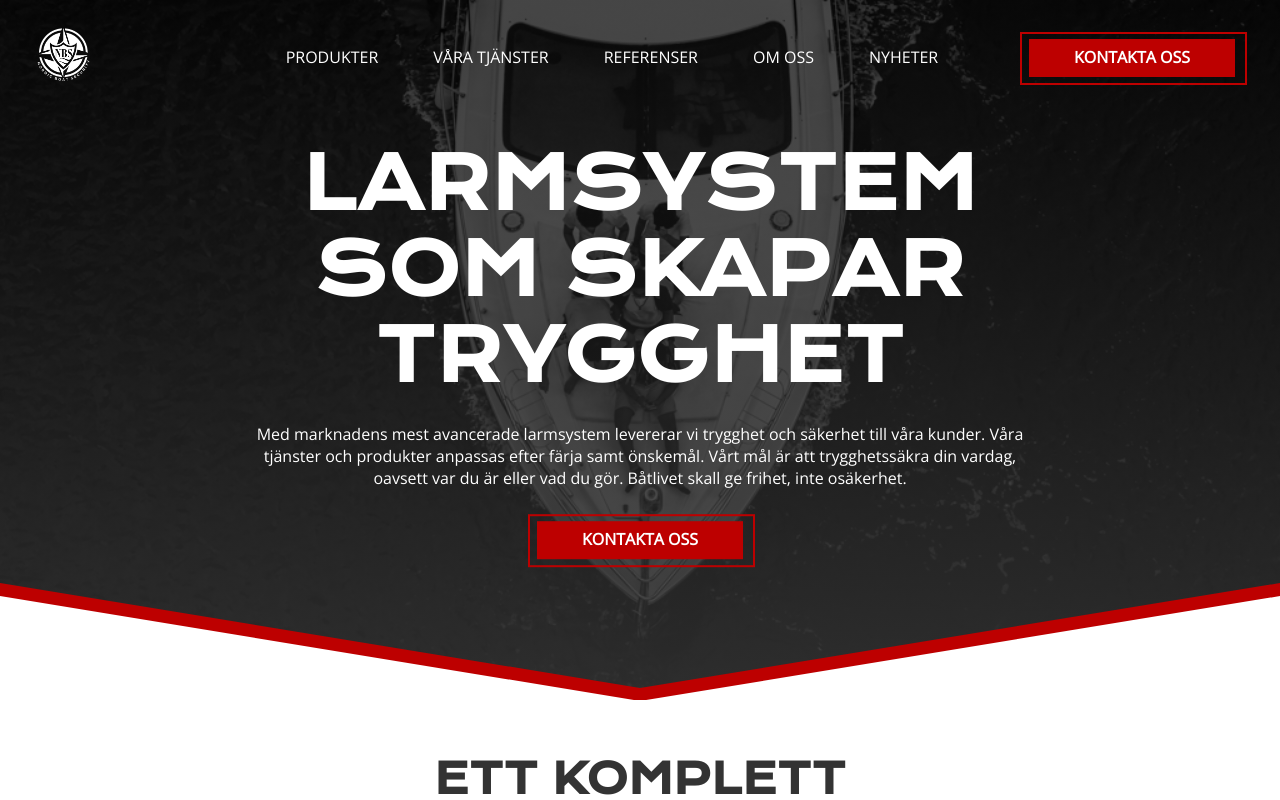
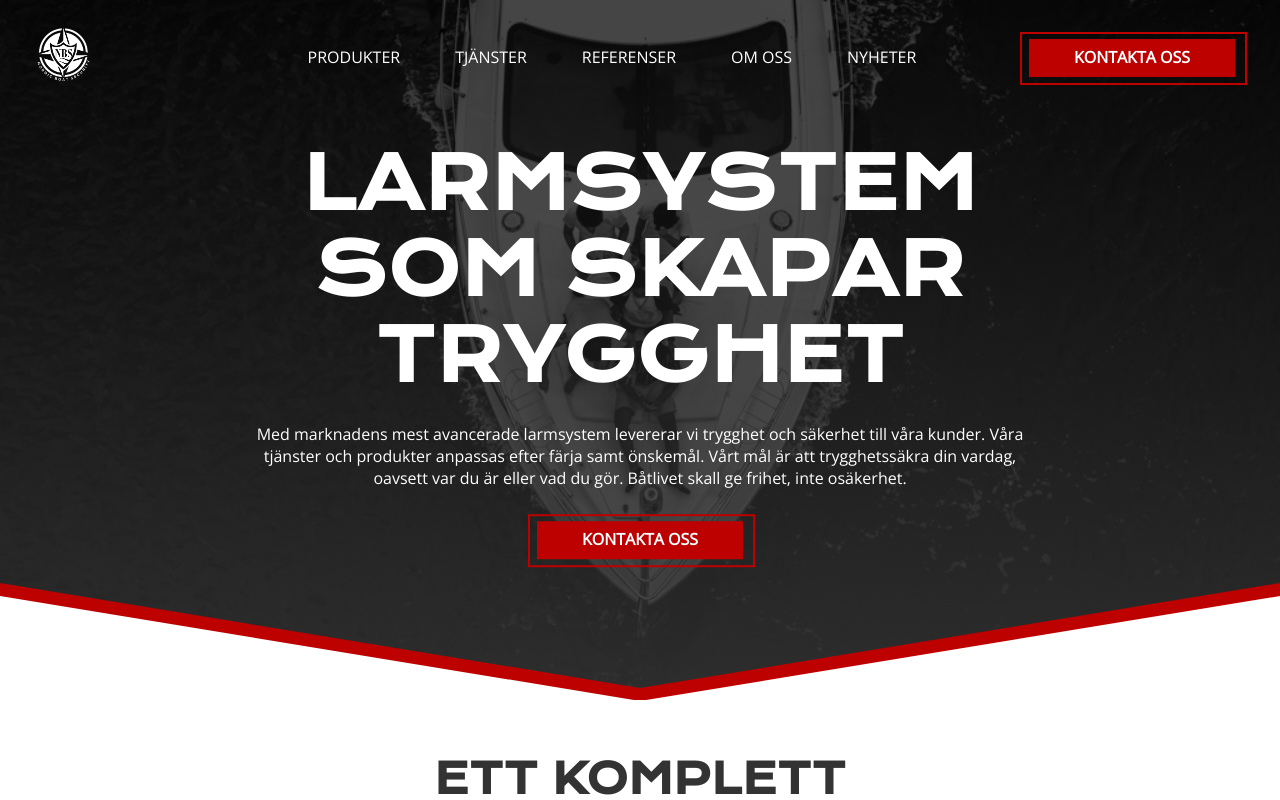
Before and after one commit to christerresin/nordicboatsecurity, a Next.js app: page / in a window 1280 px wide. Shown: the top 800 px of the page. Built offline with nearby package versions, Linux system fonts and the light colour scheme.

Commit message:
add HOC for nav

```diff
--- /dev/null
+++ b/components/ActiveLink.jsx
@@ -0,0 +1,32 @@
+import { withRouter } from 'next/router';
+
+function ActiveLink({ router, href, children }) {
+  (function prefetchPages() {
+    if (typeof window !== 'undefined') {
+      router.prefetch(router.pathname);
+    }
+  })();
+
+  const handleClick = (event) => {
+    event.preventDefault();
+    router.push(href);
+  };
+
+  const isCurrentPath = router.pathname === href || router.asPath === href;
+  return (
+    <div>
+      <a
+        href={href}
+        onClick={handleClick}
+        style={{
+          textDecoration: 'none',
+          color: isCurrentPath ? '#bd0000' : '',
+        }}
+      >
+        {children}
+      </a>
+    </div>
+  );
+}
+
+export default withRouter(ActiveLink);
--- a/components/Header.jsx
+++ b/components/Header.jsx
@@ -1,14 +1,39 @@
 import Link from 'next/link';
 import { useEffect, useState } from 'react';
 import styles from '../styles/Header.module.scss';
+import ActiveLink from './ActiveLink';
 
 function Header() {
   const [isChanged, setIsChanged] = useState('');
+  const [top, setTop] = useState(true);
+
   const burgerStyles = isChanged ? `${styles.change}` : '';
   const linksStyle = isChanged ? `${styles.change}` : '';
   const bgStyles = isChanged ? `${styles.change_bg}` : '';
-  const [top, setTop] = useState(true);
   const isSticky = top ? '' : `${styles.sticky}`;
+
+  const navLinks = [
+    {
+      title: 'Produkter',
+      path: '/products',
+    },
+    {
+      title: 'Tjänster',
+      path: '/services',
+    },
+    {
+      title: 'Referenser',
+      path: '/quotes',
+    },
+    {
+      title: 'Om oss',
+      path: '/about',
+    },
+    {
+      title: 'Nyheter',
+      path: '/news',
+    },
+  ];
 
   useEffect(() => {
     const scrollHandler = () => {
@@ -25,31 +50,21 @@ function Header() {
   return (
     <header id={styles.header}>
       <nav className={`${styles.nav} ${isSticky}`} id={styles.nav}>
-        <a href=''>
+        <Link href='/'>
+          <a>
             <img
               className={styles.logo}
               src='menu_logo.webp'
               alt='Company Logo'
             />
           </a>
+        </Link>
         <ul id={styles.links} className={linksStyle}>
-          <li>
-            <a>PRODUKTER</a>
+          {navLinks.map((link) => (
+            <li key={link.title}>
+              <ActiveLink href={link.path}>{link.title}</ActiveLink>
             </li>
-          <li>
-            <Link href='/services'>
-              <a>VÅRA TJÄNSTER</a>
-            </Link>
-          </li>
-          <li>
-            <a>REFERENSER</a>
-          </li>
-          <li>
-            <a>OM OSS</a>
-          </li>
-          <li>
-            <a>NYHETER</a>
-          </li>
+          ))}
         </ul>
         <a className={styles.cta}>KONTAKTA OSS</a>
         <div
--- a/styles/Header.module.scss
+++ b/styles/Header.module.scss
@@ -91,6 +91,7 @@
     color: #fff;
     font-weight: 300;
     font-size: 16px;
+    text-transform: uppercase;
     cursor: pointer;
     padding: 8px 17px 17px 8px;
     -webkit-transition: 0.3s;
@@ -193,6 +194,10 @@
 
 .space {
   display: none;
+}
+
+.activeLink {
+  color: #bd0000;
 }
 
 /* Breakpoint to remove contact btn and shrink menu */
```
Lines whose indentation alone changed are shown as unchanged.
